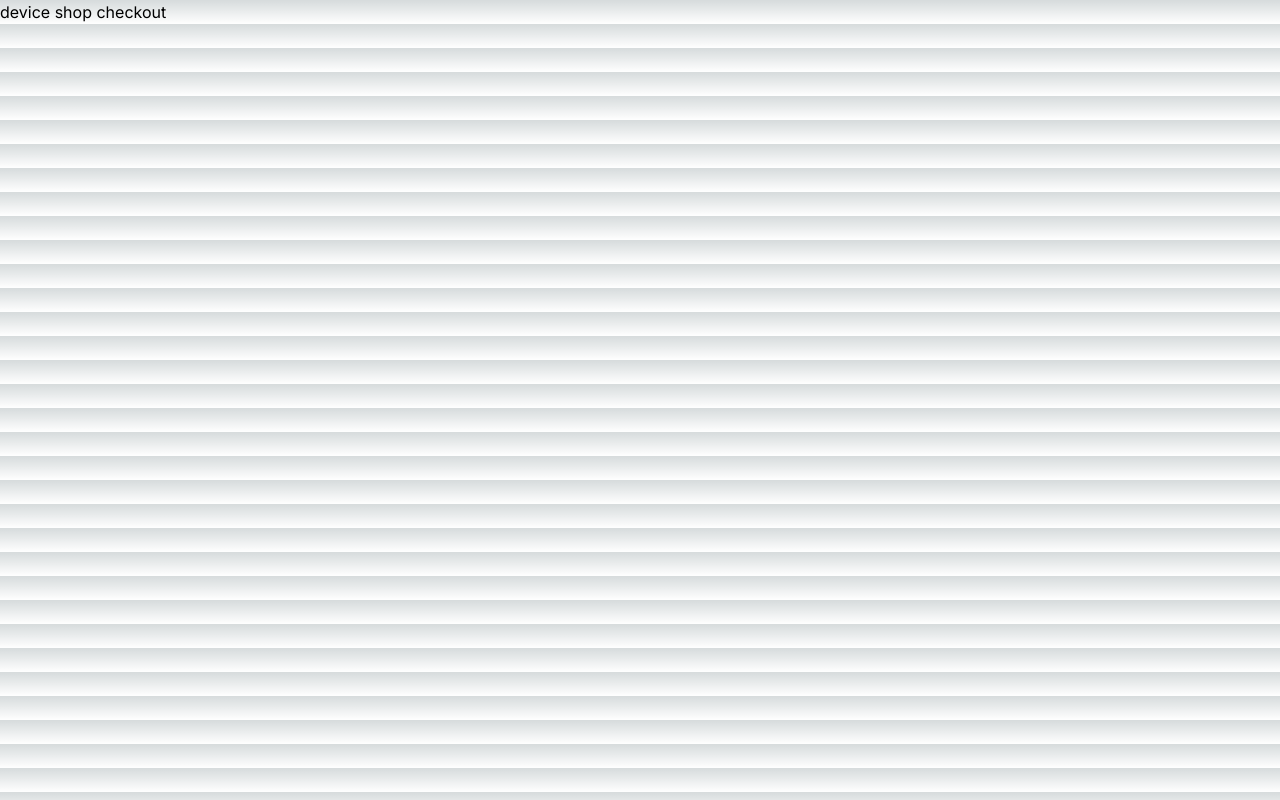
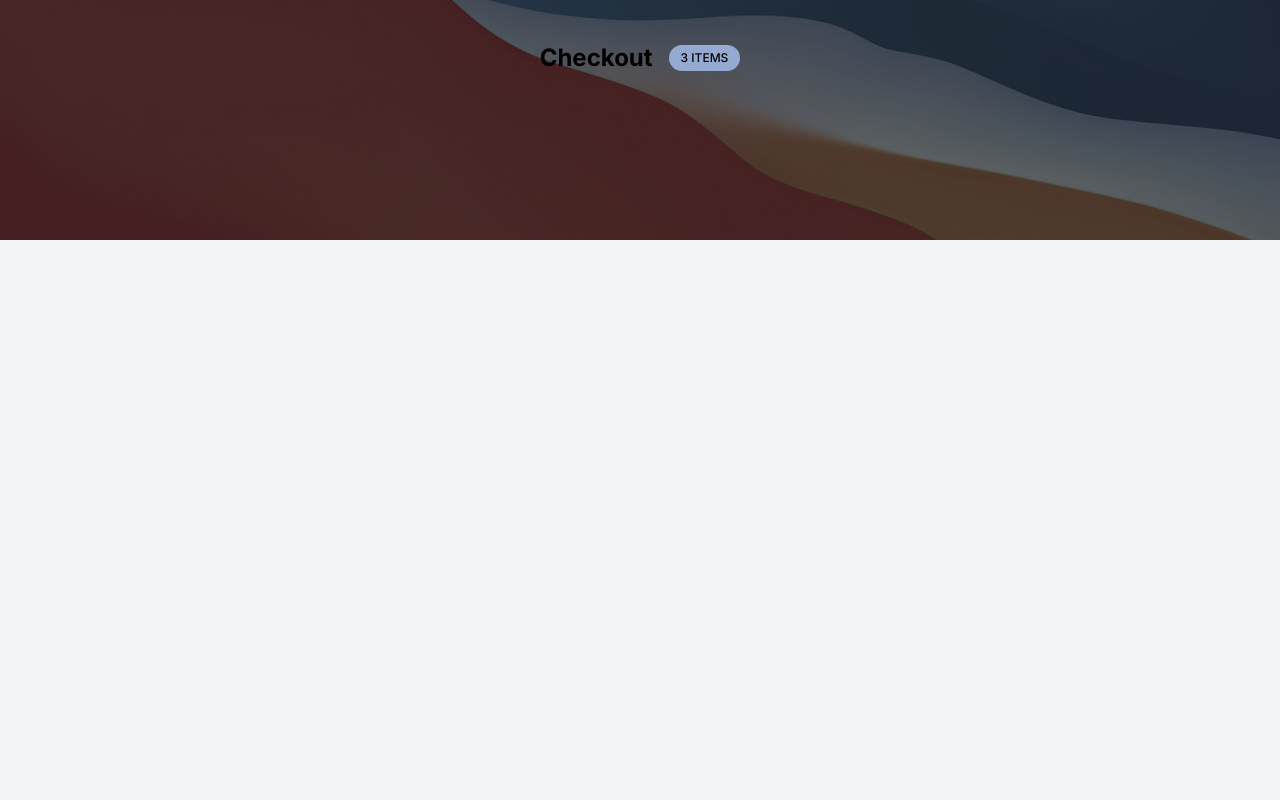
Before and after one commit to EdiedRamos/devchallenges, a Next.js app: page /device-shop-checkout in a window 1280 px wide. Built offline with nearby package versions, Linux system fonts and the light colour scheme.

Commit message:
feat: add hero

```diff
--- /dev/null
+++ b/src/app/device-shop-checkout/(components)/hero/hero.tsx
@@ -0,0 +1,12 @@
+export function Hero() {
+  return (
+    <div className="h-[240px] bg-dsc-bg bg-cover flex justify-center items-start">
+      <div className="flex flex-wrap mt-10 items-center gap-4">
+        <h3 className="inline-block text-cs-24 font-bold">Checkout</h3>
+        <p className="inline-block bg-dsc-blue text-cs-12 px-3 py-1 rounded-full font-medium">
+          3 ITEMS
+        </p>
+      </div>
+    </div>
+  );
+}
--- a/src/app/device-shop-checkout/(components)/index.ts
+++ b/src/app/device-shop-checkout/(components)/index.ts
@@ -0,0 +1,4 @@
+export * from "./button/button";
+export * from "./hero/hero";
+export * from "./imagePreview/imagePreview";
+export * from "./input/input";
--- a/src/app/device-shop-checkout/page.tsx
+++ b/src/app/device-shop-checkout/page.tsx
@@ -1,3 +1,9 @@
+import { Hero } from "./(components)";
+
 export default function DeviceShopCheckout() {
-  return <div>device shop checkout</div>;
+  return (
+    <section className="min-h-screen bg-dsc-light">
+      <Hero />
+    </section>
+  );
 }
```
Also changed, not shown: 1 other file (tests, documents, lock files or other folders).
